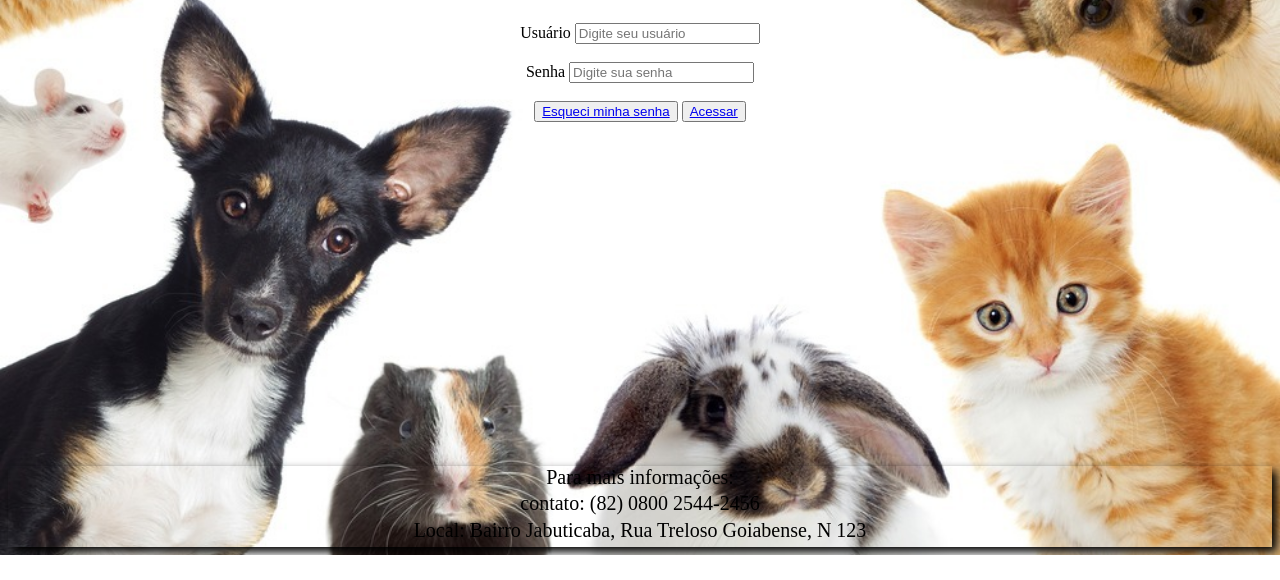
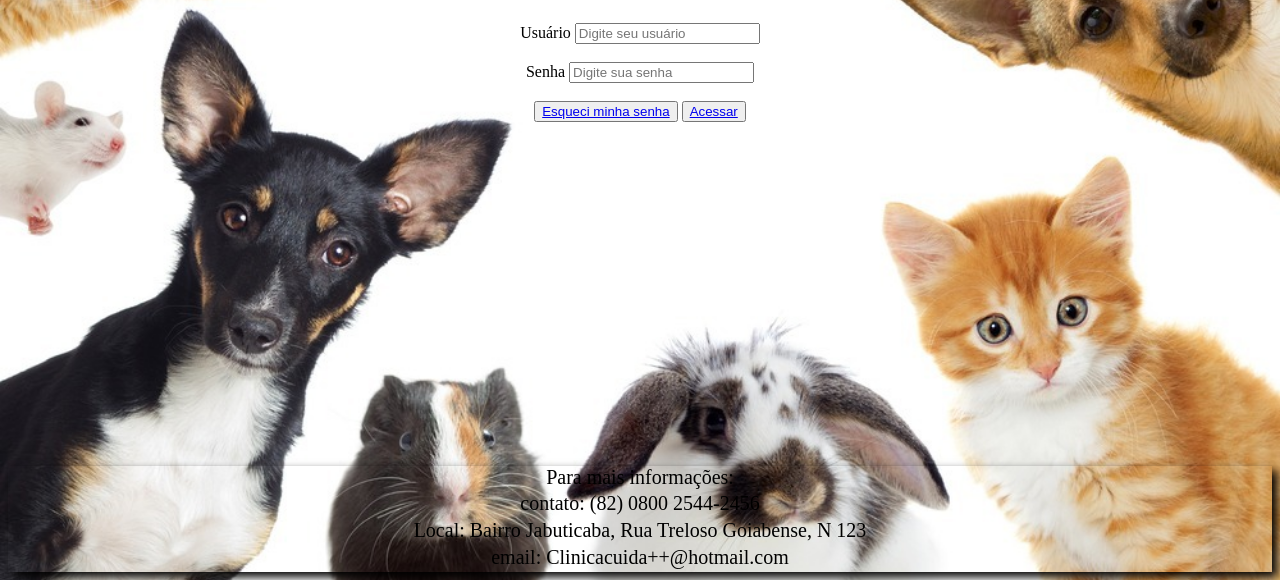
Before and after one commit to Davi-IF/INTWEB, a plain HTML site: page index.html in a window 1280 px wide. Shown: the part 317-897 px from the top of the page. Before the commit the page ends 872 px from the top, so only its background shows below. Drawn offline with Linux system fonts and the light colour scheme.

Commit message:
chore: adicione email

```diff
--- a/index.html
+++ b/index.html
@@ -43,7 +43,7 @@
                 <td> Local: Bairro Jabuticaba, Rua Treloso Goiabense, N 123 </td>
             </tr>
             <tr>
-
+                <td> email: Clinicacuida++@hotmail.com  </td>
            </tr>
       </table>
    </div>
```
